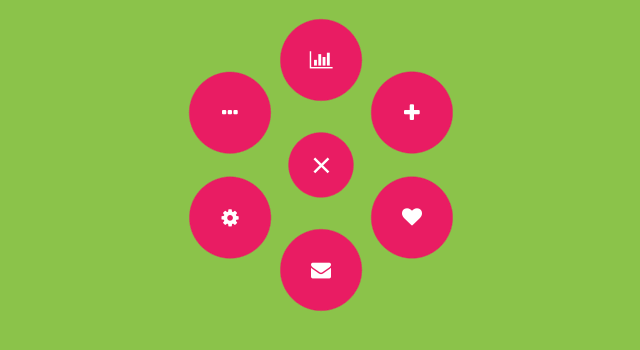
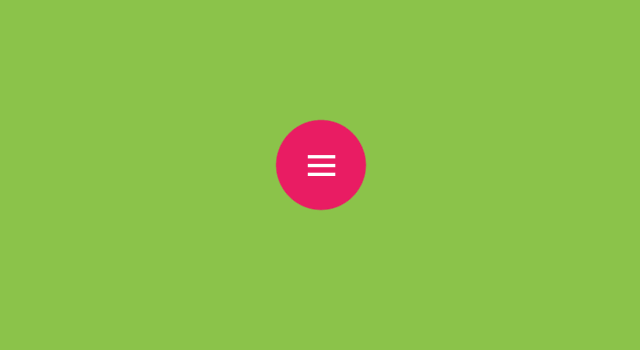
Before and after one commit to pierolenzo/MiniReact-example, a React (Create React App) app: page / in a window 1280 px wide. Shown: the top 350 px of the page, without its empty margins (319-959 px from the left). Built offline with nearby package versions, Linux system fonts and the light colour scheme.

Commit message:
Feat: add useState

```diff
--- a/package.json
+++ b/package.json
@@ -6,11 +6,13 @@
     "@testing-library/jest-dom": "^5.15.0",
     "@testing-library/react": "^11.2.7",
     "@testing-library/user-event": "^12.8.3",
+    "@types/classnames": "^2.3.1",
     "@types/jest": "^26.0.24",
     "@types/node": "^12.20.36",
     "@types/react": "^17.0.34",
     "@types/react-dom": "^17.0.11",
     "bootstrap": "^5.1.3",
+    "classnames": "^2.3.1",
     "font-awesome": "^4.7.0",
     "react": "^17.0.2",
     "react-dom": "^17.0.2",
--- a/src/App.tsx
+++ b/src/App.tsx
@@ -1,13 +1,26 @@
-import React from "react";
+import cn from "classnames";
+import React, { useState } from "react";
 
 import "./App.css";
 
 function App() {
+
+  const [opened, setOpened] = useState<boolean>(false)
+
+  const toggle = () => {
+    setOpened(!opened)
+  }
+
+  //Attenzione a quante volte viene renderizzato il componente
+  console.log('render', opened);
+
+  const cls = opened ? 'menu-open opened' : 'menu-open';
+
   return (
   <div>
     <nav className="menu">
-      <div className="menu-open opened"/>
-      <label className="menu-open-button" htmlFor="menu-open">
+      <div className={cls}/>
+      <label className="menu-open-button" onClick={toggle}>
         <span className="hamburger hamburger-1"></span>
         <span className="hamburger hamburger-2"></span>
         <span className="hamburger hamburger-3"></span>
```
Also changed, not shown: 1 other file (tests, documents, lock files or other folders).
